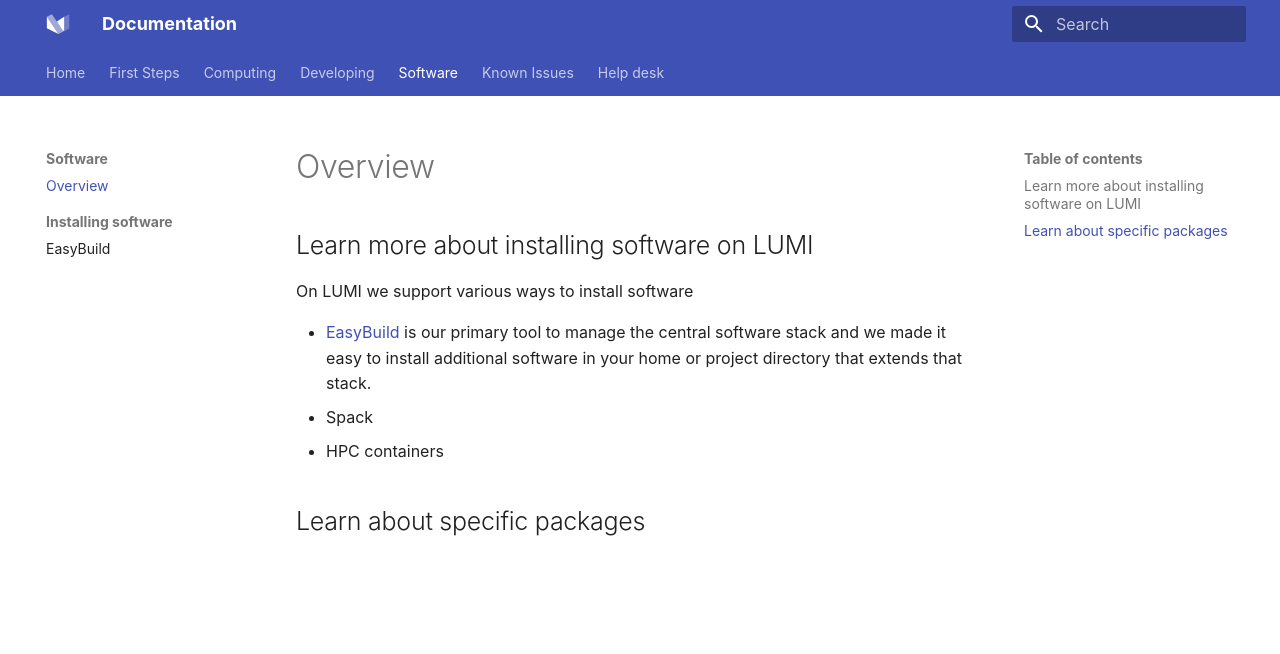
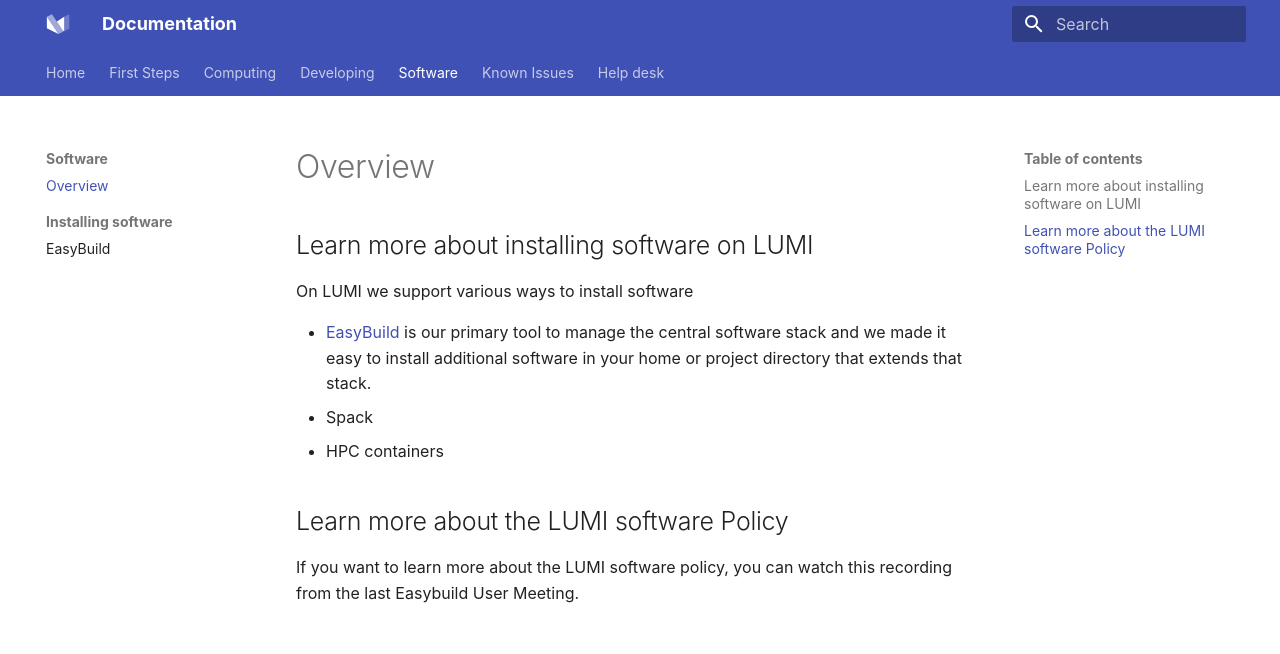
Before and after one commit to Lumi-supercomputer/lumi-userguide, an MkDocs documentation site: the page built from docs/software/index.md, in a window 1280 px wide and 1119 px high. Shown: the top 654 px of the window. Built offline with MkDocs 1.6.1 and Material for MkDocs 9.7.7, drawn with Linux system fonts in a browser that asks for light colours.

Commit message:
add EUM recording to the software page

```diff
--- a/docs/software/index.md
+++ b/docs/software/index.md
@@ -16,4 +16,11 @@
  - HPC containers
 
 
-## Learn about specific packages
+## Learn more about the LUMI software Policy
+
+If you want to learn more about the LUMI software policy, you can watch this
+recording from the last Easybuild User Meeting.
+
+<iframe width="620" height="348" style="display: block; margin: 50px auto;"
+src="https://www.youtube.com/embed/hZezVG6lJNk">
+</iframe>
```
